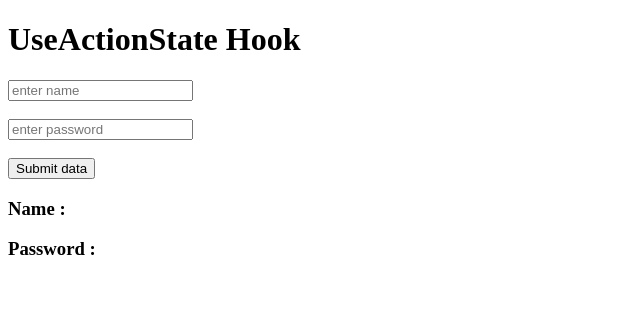
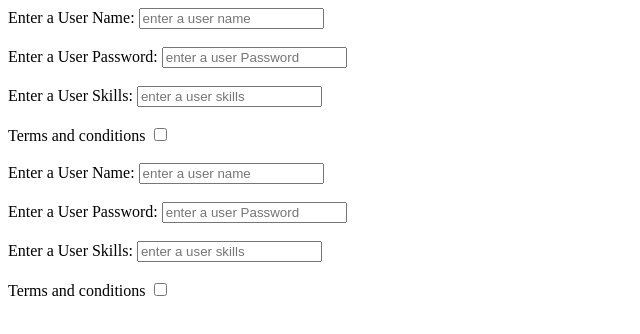
Before and after one commit to py-pankaj-ydv-7/Learning-React-js-step-by-step, a React (Vite) app in the folder react-blog/: page / in a window 1280 px wide. Shown: the top 334 px of the page, without its empty margins (0-640 px from the left). Built offline with nearby package versions, Linux system fonts and the light colour scheme.

Commit message:
UseIdHook.jsx

```diff
--- a/react-blog/src/App.jsx
+++ b/react-blog/src/App.jsx
@@ -111,7 +111,8 @@
 // import Lifting from "./Lifting";
 // import UpdatingObjInState from "./UpdatingObjInState";
 //  import UpdatingArrayInState from "./UpdatingArrayInState";
-import UseActionStateHook from "./UseActionStateHook";
+// import UseActionStateHook from "./UseActionStateHook";
+   import UseIdHook from "./UseIdHook";
 
 
 // function App(){
@@ -198,7 +199,9 @@ function App(){
       {/* <Lifting/> */}
       {/* <UpdatingObjInState/> */}
       {/* <UpdatingArrayInState/> */}
-      <UseActionStateHook/>
+      {/* <UseActionStateHook/> */}
+      <UseIdHook/>
+
 
     </div>
   )
--- /dev/null
+++ b/react-blog/src/UseIdHook.jsx
@@ -0,0 +1,51 @@
+import { useId } from "react"
+
+
+function UseIdHook() {
+
+  return (
+    <div>
+        {/* <h1>UseId Hook</h1>
+        <h3>{name}</h3>
+        <h3>{password}</h3>
+        <h3>{skills}</h3>
+        <h3>{terms}</h3> */}
+        <UserForm/>
+        <UserForm/>
+
+
+
+           </div>
+  )
+}
+
+export default UseIdHook
+
+
+    function UserForm() {
+    const name = useId();
+    const password = useId();
+    const skills = useId();
+    const terms = useId();
+            return(
+                <div>
+            <form action="">
+            <label htmlFor={name}>Enter a User Name: </label>
+            <input id={name} type="text" placeholder="enter a user name" />
+            <br /><br />
+            <label htmlFor={password}>Enter a User Password: </label>
+            <input id={password} type="text" placeholder="enter a user Password " />
+            <br /><br />
+            <label htmlFor={skills}>Enter a User Skills: </label>
+            <input id={skills} type="text" placeholder="enter a user skills" />
+            <br /><br />
+            <label htmlFor={terms}> Terms and conditions </label>
+            <input id={terms} type="checkbox" placeholder="enter a user skills" />
+            <br /><br />
+        </form>
+
+
+                </div>
+            )
+
+        }
```
